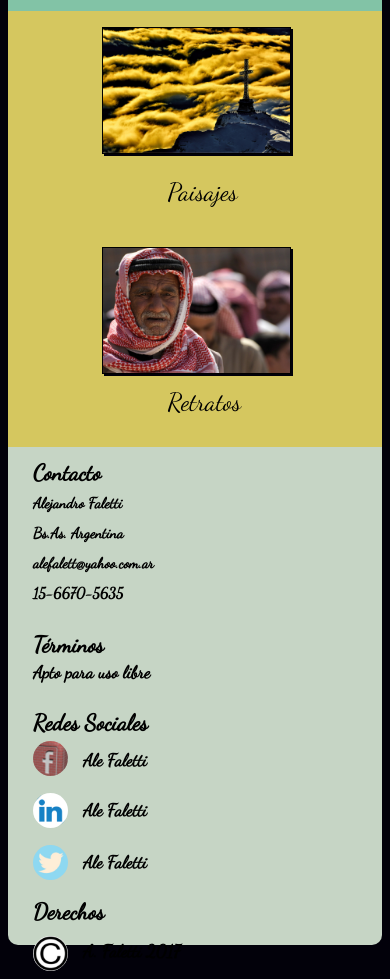
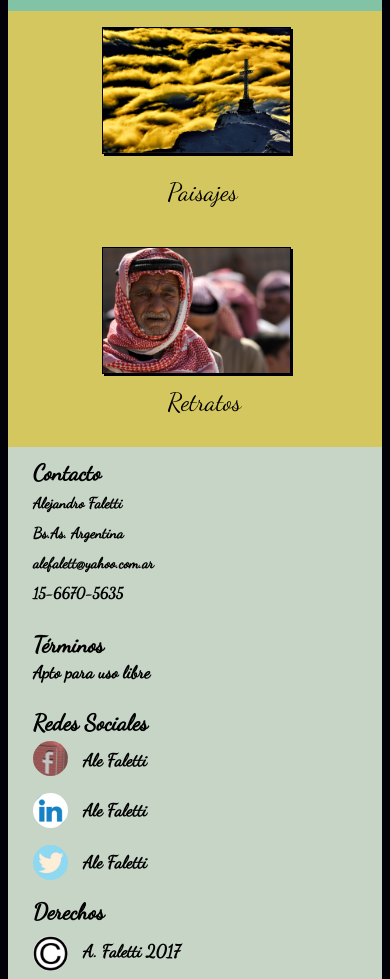
Before and after one commit to Alito3344/CSSAleFalettiTPFinal, a plain HTML site: page index.html in a window 390 px wide. Shown: the part 121-1100 px from the top of the page. Drawn offline with Linux system fonts and the light colour scheme.

Commit message:
Tercer Commit

```diff
--- a/Css/estilos.css
+++ b/Css/estilos.css
@@ -215,7 +215,7 @@ visibility: visible;
     font-size:1em;
     border-bottom-right-radius:10px;
     border-bottom-left-radius:10px;
-    height:59vh;
+    height:65vh;
     }
 
     footer #contactos {
```
